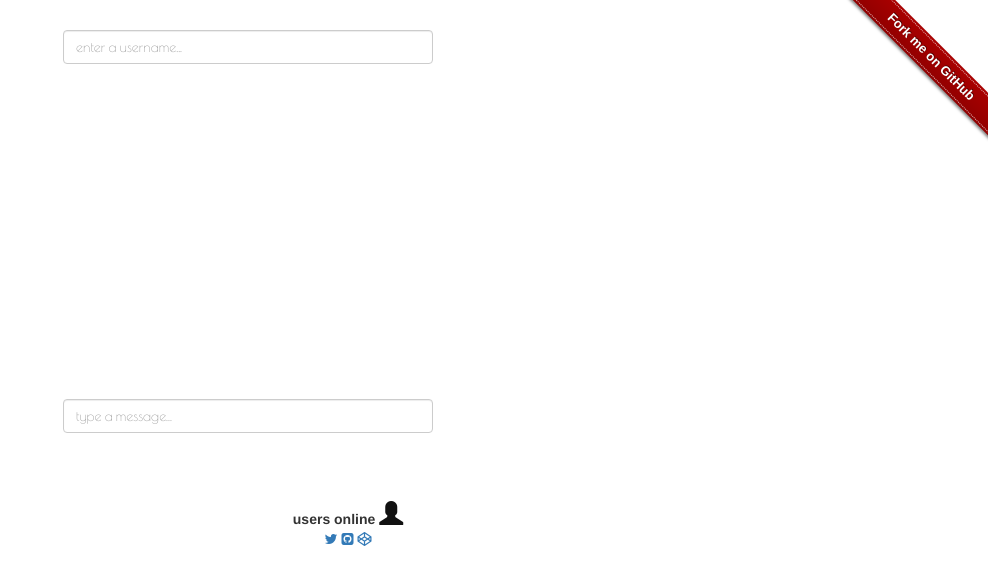
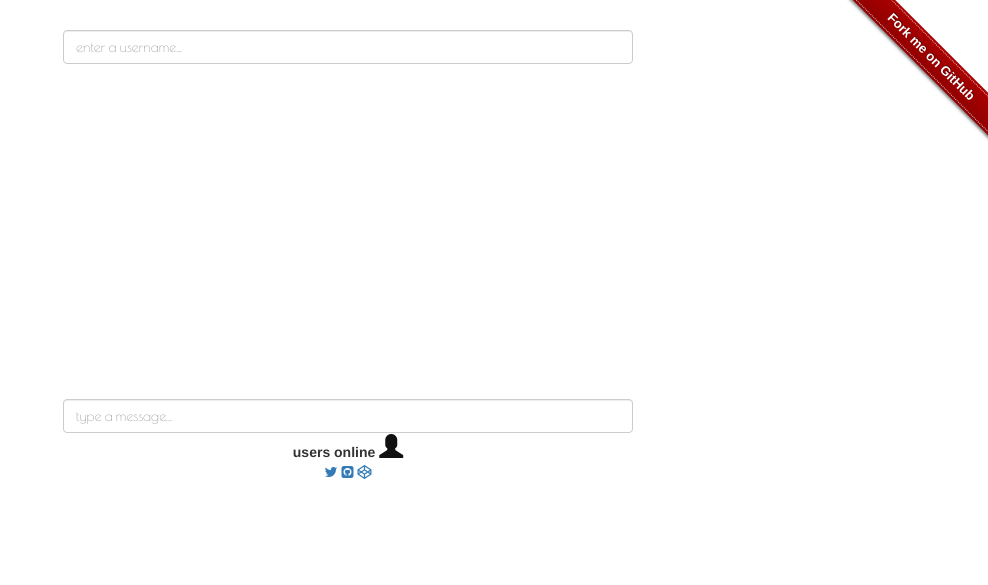
Before and after one commit to osterbergmarcus/osterbergmarcus.github.io, a Jekyll site: the page chat/index.html, which Jekyll copies as it is, in a window 1280 px wide. Shown: the top 585 px of the page, without its empty margins (292-1280 px from the left). Built offline with Jekyll 4.4.1, drawn with Linux system fonts in a browser that asks for light colours; nearby versions of some CDN libraries; comment, search, counter and statistics services are not loaded.

Commit message:
changed grid for large screen

```diff
--- a/chat/index.html
+++ b/chat/index.html
@@ -16,9 +16,9 @@
         <a href="https://github.com/osterbergmarcus/Firebase-chat-app">Fork me on GitHub</a>
     </div>
 </div>
-  <div class="container-fluid chat-app">
+  <div class="container-fluid col-centered chat-app">
 <div class="row">
-  <div class="col-md-8 main">
+  <div class="col-lg-12 main">
       <div class="name">
         <input type="text" id="nameInput" class="form-control" placeholder="enter a username...">
       </div>
@@ -30,8 +30,7 @@
       </div>
     </div>
 </div>
-</div>
-<div class="col-md-12 online-users">
+<div class="col-lg-12 online-users">
   <center><strong>users online </strong><span class="glyphicon glyphicon-user" id="online-users">
     </span>
     <br/>
@@ -40,6 +39,6 @@
       <a href="http://www.codepen.io/osterbergmarcus" target="_new"><i class="fa fa-codepen"></i></a>
     </center>
 </div>
-
+</div>
 </body>
 </html>
```
